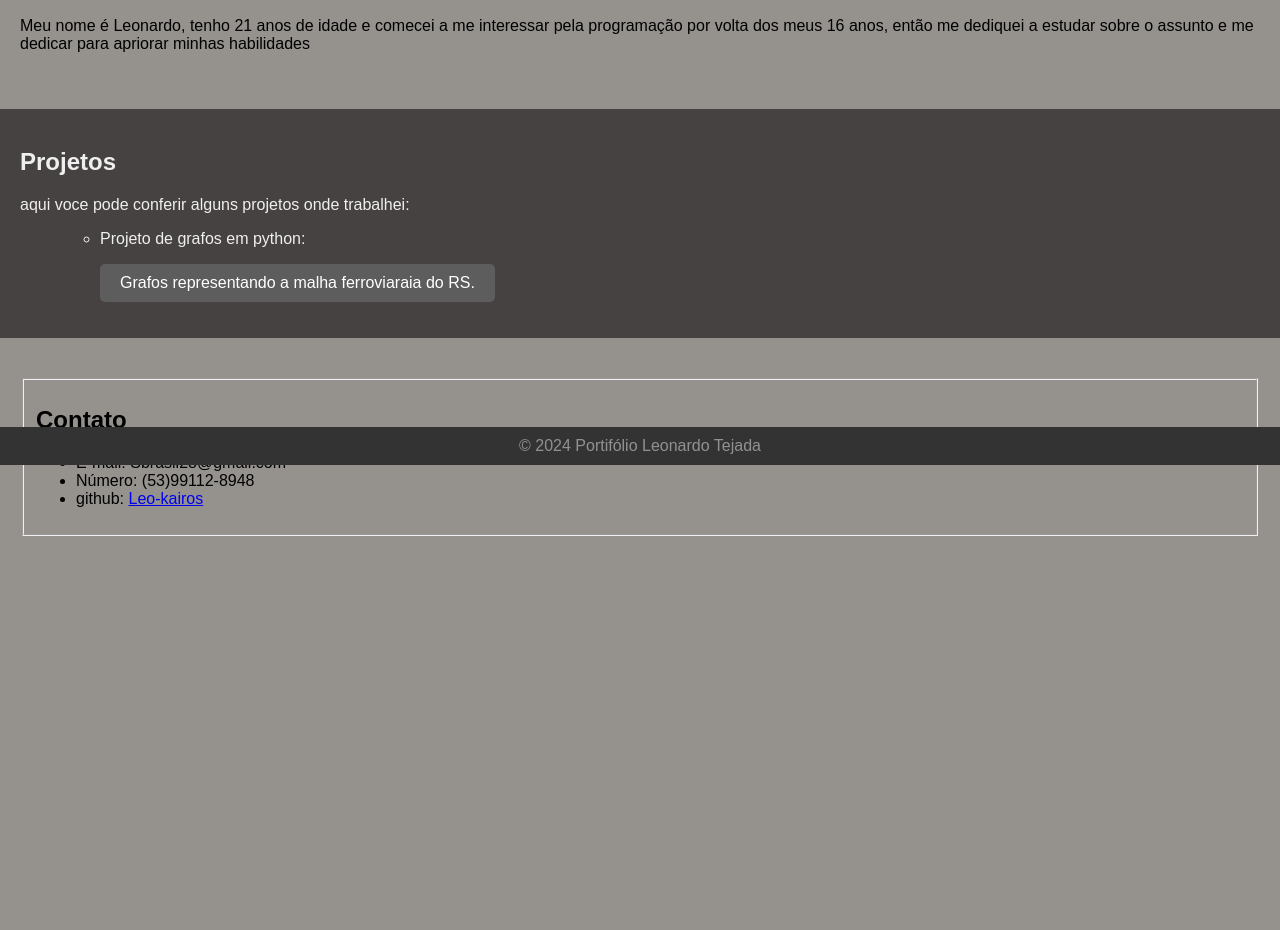
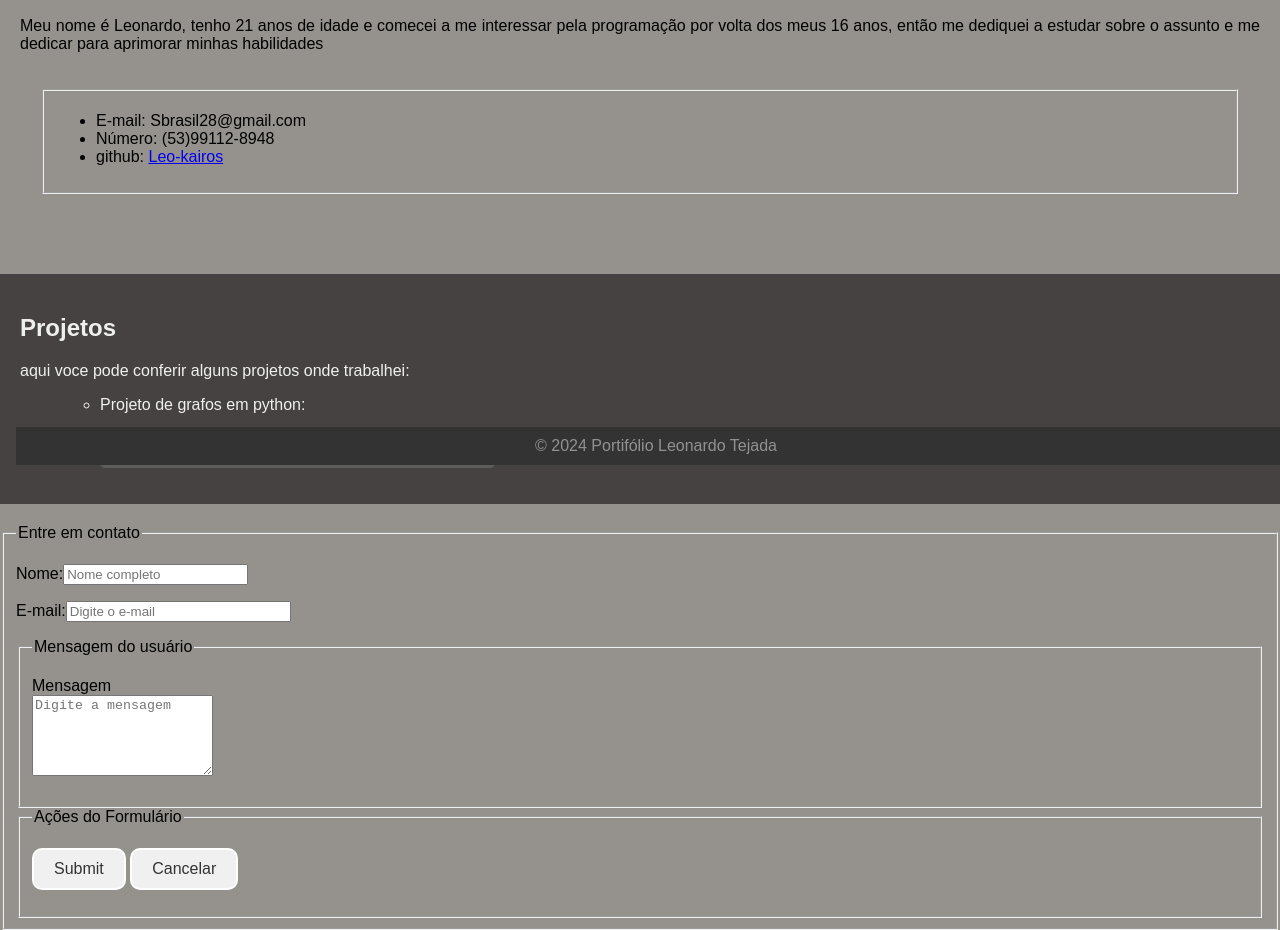
Before and after one commit to Leo-kairos/portifolio-beta, a plain HTML site: page index.html in a window 1280 px wide. Shown: the part 335-1265 px from the top of the page. Before the commit the page ends 911 px from the top, so only its background shows below. Drawn offline with Linux system fonts and the light colour scheme.

Commit message:
Add files via upload

```diff
--- a/index.html
+++ b/index.html
@@ -21,7 +21,16 @@
     </section>
     <section id="sobre">
         <h2>Sobre Mim</h2>
-        <p>Meu nome é Leonardo, tenho 21 anos de idade e comecei a me interessar pela programação por volta dos meus 16 anos, então me dediquei a estudar sobre o assunto e me dedicar para apriorar minhas habilidades</p>
+        <p>Meu nome é Leonardo, tenho 21 anos de idade e comecei a me interessar pela programação por volta dos meus 16 anos, então me dediquei a estudar sobre o assunto e me dedicar para aprimorar minhas habilidades</p>
+        <section id="contato">
+            <fieldset>
+            <ul>
+                <li>E-mail: Sbrasil28@gmail.com</li>
+                <li>Número: (53)99112-8948</li>
+                <li>github: <a href="https://github.com/Leo-kairos?tab=repositories"> Leo-kairos</a></li>
+            </ul>
+            </fieldset>
+        </section>
     </section>
 
     <section id="projetos">
@@ -40,18 +49,30 @@
         </label>
     </section>
 
-    <section id="contato">
-        <fieldset>
-        <h2>Contato</h2>
-        <ul>
-            <li>E-mail: Sbrasil28@gmail.com</li>
-            <li>Número: (53)99112-8948</li>
-            <li>github: <a href="https://github.com/Leo-kairos?tab=repositories"> Leo-kairos</a></li>
-        </ul>
-        </fieldset>
-    </section>
-    <footer>
-        &copy; 2024 Portifólio Leonardo Tejada
-    </footer>
 </body>
 </html>
+<form method="post" onsubmit="alert('teste')">
+    <fieldset class="espacamentoAbaixo" id="boxIdentificacao">
+        <legend>Entre em contato</legend>
+        <p><label>Nome:<input type="text" placeholder="Nome completo" required size="20" maxlength="50"
+                    name="txtNome" id="idNome" /> </label><p>
+        <p><label>E-mail:<input type="email" placeholder="Digite o e-mail" size="25" name="txtEmail" id="idEmail" />
+            </label></p>
+    <fieldset class="mensagem">
+        <legend>Mensagem do usuário</legend>
+        <p><label>Mensagem <br />
+                <textarea placeholder="Digite a mensagem" name="txtMensagem" rows="5"></textarea></label></p>
+    </fieldset>
+
+    <fieldset id="boxBotoes">
+        <legend>Ações do Formulário</legend>
+        <p>
+            <input type="submit" />
+            <input type="reset" value="Cancelar" />
+        </p>
+    </fieldset>
+
+</form>
+<footer>
+    &copy; 2024 Portifólio Leonardo Tejada
+</footer>
--- a/style.css
+++ b/style.css
@@ -4,6 +4,7 @@ body {
     margin: 0;
     padding: 0;
     background-color: rgb(149, 146, 142);
+    text-align: justify;
 }
 
 header {
@@ -46,6 +47,22 @@ section {
     margin-bottom: 20px;
 }
 
+#boxBotoes input[type="submit"],
+#boxBotoes input[type="reset"] {
+    padding: 10px 20px;
+    border: 2px solid #ffffff;
+    background-color: #f0f0f0;
+    color: #333;
+    font-size: 16px;
+    cursor: pointer;
+    border-radius: 10px;
+}
+#boxBotoes input[type="submit"]:hover,
+#boxBotoes input[type="reset"]:hover{
+    background-color: #000000;
+    color: #ffffff;
+}
+
 footer {
     background-color: #333;
     color: #ffffff76;
```
